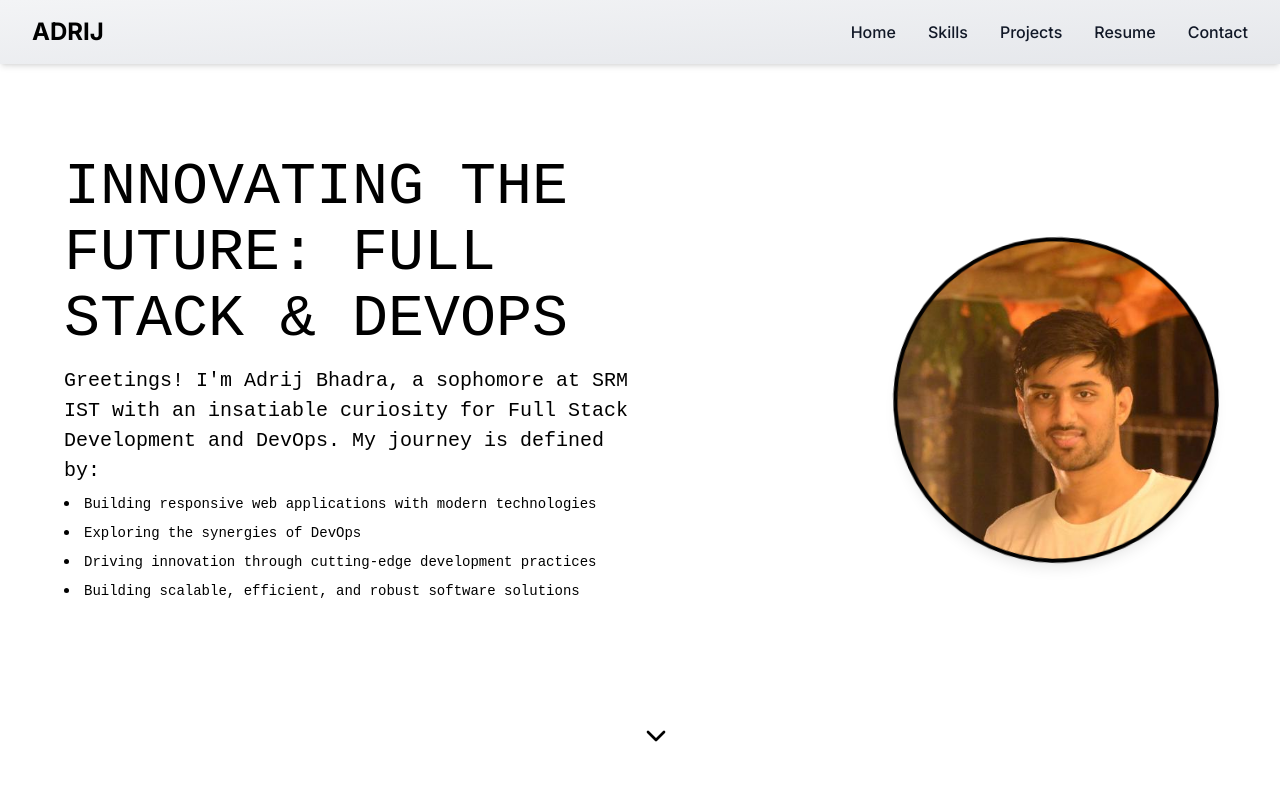
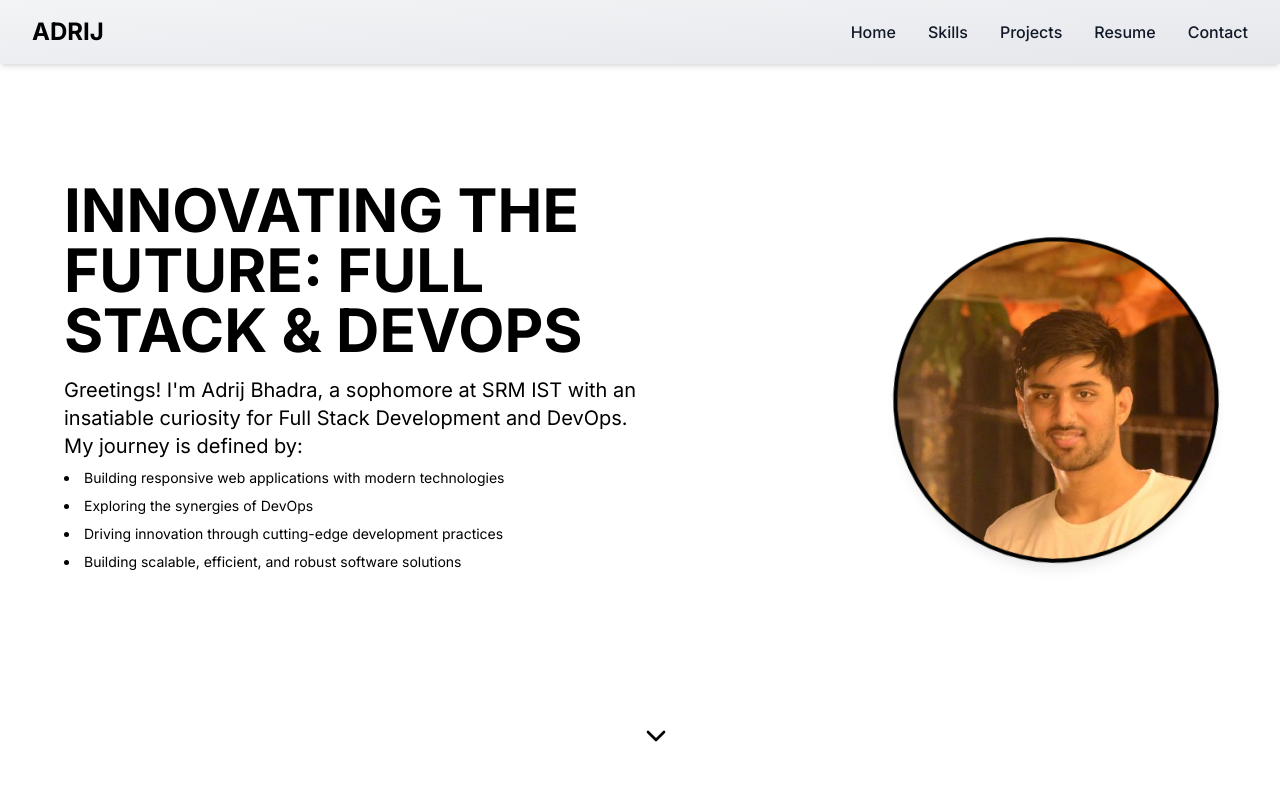
Before and after one commit to Adriz1611/adrij-portfolio, a Next.js app: page / in a window 1280 px wide. Shown: the top 800 px of the page. Built offline with nearby package versions, Linux system fonts and the light colour scheme.

Commit message:
Update package-lock.json and package.json

```diff
--- a/package.json
+++ b/package.json
@@ -16,6 +16,7 @@
     "clsx": "^2.1.1",
     "emailjs": "^4.0.3",
     "framer-motion": "^11.3.27",
+    "gsap": "^3.12.5",
     "lucide-react": "^0.436.0",
     "next": "14.2.5",
     "react": "^18.3.1",
--- a/src/app/page.js
+++ b/src/app/page.js
@@ -1,6 +1,6 @@
 "use client";
 
-import React, { useState, useEffect } from "react";
+import React, { useEffect } from "react";
 import { motion, useAnimation } from "framer-motion";
 import Skills from "@/app/components/skills";
 import Image from "next/image";
@@ -8,24 +8,6 @@ import { ChevronDown } from "lucide-react";
 import Projects from "./components/projects";
 import Navbar from "./components/navbar";
 import ContactForm from "./components/contactform";
-
-const TerminalText = ({ children, delay = 0 }) => {
-  const [displayedText, setDisplayedText] = useState("");
-  const [currentIndex, setCurrentIndex] = useState(0);
-
-  useEffect(() => {
-    const timer = setTimeout(() => {
-      if (currentIndex < children.length) {
-        setDisplayedText((prevText) => prevText + children[currentIndex]);
-        setCurrentIndex((prevIndex) => prevIndex + 1);
-      }
-    }, 30 + delay); // Adjust typing speed here
-
-    return () => clearTimeout(timer);
-  }, [children, currentIndex, delay]);
-
-  return <span className="terminal-text">{displayedText}</span>;
-};
 
 export default function Home() {
   const controls = useAnimation();
@@ -53,9 +35,8 @@ export default function Home() {
   return (
     <div className="min-h-screen overflow-hidden bg-white text-black">
       <style jsx global>{`
-        .terminal-text {
-          font-family: "Courier New", Courier, monospace;
-          font-weight: 500;
+        body {
+          font-family: "Inter", sans-serif;
         }
       `}</style>
       <Navbar />
@@ -69,42 +50,36 @@ export default function Home() {
                 animate={controls}
                 variants={fadeIn}
               >
-                <h1 className="text-3xl md:text-6xl font-bold uppercase leading-tight mb-4 mt-10 md:mt-0">
-                  <TerminalText>
-                    Innovating the Future: Full Stack & DevOps
-                  </TerminalText>
-                </h1>
-                <p className="text-sm sm:text-base md:text-xl mt-4 leading-relaxed">
-                  <TerminalText delay={1}>
-                    Greetings! I'm Adrij Bhadra, a sophomore at SRM IST with an
-                    insatiable curiosity for Full Stack Development and DevOps.
-                    My journey is defined by:
-                  </TerminalText>
-                  <br></br>
-                </p>
+                <motion.h1
+                  className="text-3xl md:text-6xl font-bold uppercase leading-tight mb-4 mt-10 md:mt-0"
+                  initial={{ opacity: 0, y: -20 }}
+                  animate={{ opacity: 1, y: 0 }}
+                  transition={{ duration: 0.6 }}
+                >
+                  Innovating the Future: Full Stack & DevOps
+                </motion.h1>
+                <motion.p
+                  className="text-sm sm:text-base md:text-xl mt-4 leading-relaxed"
+                  initial={{ opacity: 0, y: -20 }}
+                  animate={{ opacity: 1, y: 0 }}
+                  transition={{ duration: 0.6, delay: 0.2 }}
+                >
+                  Greetings! I'm Adrij Bhadra, a sophomore at SRM IST with an
+                  insatiable curiosity for Full Stack Development and DevOps. My
+                  journey is defined by:
+                </motion.p>
                 <ul className="text-[12px] md:text-sm list-disc list-inside mt-2 space-y-2">
                   <li>
-                    <TerminalText delay={15}>
-                      Building responsive web applications with modern
-                      technologies
-                    </TerminalText>
+                    Building responsive web applications with modern
+                    technologies
+                  </li>
+                  <li>Exploring the synergies of DevOps</li>
+                  <li>
+                    Driving innovation through cutting-edge development
+                    practices
                   </li>
                   <li>
-                    <TerminalText delay={15}>
-                      Exploring the synergies of DevOps
-                    </TerminalText>
-                  </li>
-                  <li>
-                    <TerminalText delay={15}>
-                      Driving innovation through cutting-edge development
-                      practices
-                    </TerminalText>
-                  </li>
-                  <li>
-                    <TerminalText delay={15}>
-                      Building scalable, efficient, and robust software
-                      solutions
-                    </TerminalText>
+                    Building scalable, efficient, and robust software solutions
                   </li>
                 </ul>
 
@@ -137,20 +112,6 @@ export default function Home() {
                 transition={{ duration: 0.8 }}
               >
                 <div className="relative w-48 h-48 sm:w-64 sm:h-64 md:w-80 md:h-80 hidden md:block">
-                  {/* Subtle graphics behind the image */}
-                  <svg className="absolute w-full h-full -z-10" viewBox="0 0 200 200">
-                    <defs>
-                      <linearGradient id="grad1" x1="0%" y1="0%" x2="100%" y2="100%">
-                        <stop offset="0%" stopColor="#f3f4f6" stopOpacity="0.7" />
-                        <stop offset="100%" stopColor="#e5e7eb" stopOpacity="0.7" />
-                      </linearGradient>
-                    </defs>
-                    <circle cx="100" cy="100" r="80" fill="url(#grad1)" />
-                    <circle cx="70" cy="70" r="10" fill="#d1d5db" opacity="0.5" />
-                    <circle cx="130" cy="130" r="15" fill="#9ca3af" opacity="0.5" />
-                    <path d="M30 100 Q100 30 170 100" stroke="#6b7280" strokeWidth="2" fill="none" opacity="0.3" />
-                  </svg>
-
                   {/* Image */}
                   <Image
                     src="/adrij.jpeg"
```
Also changed, not shown: 1 other file (tests, documents, lock files or other folders).
